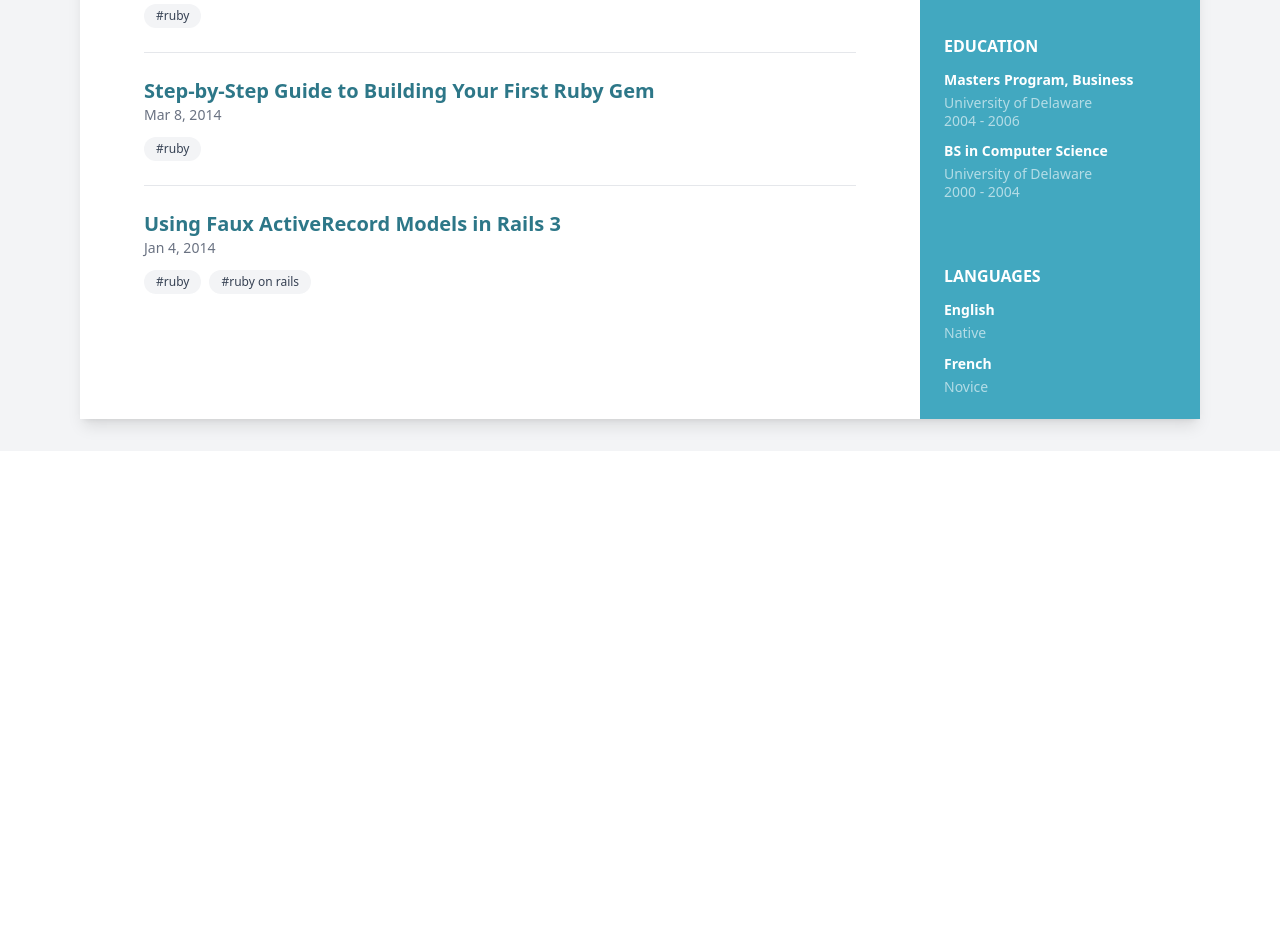
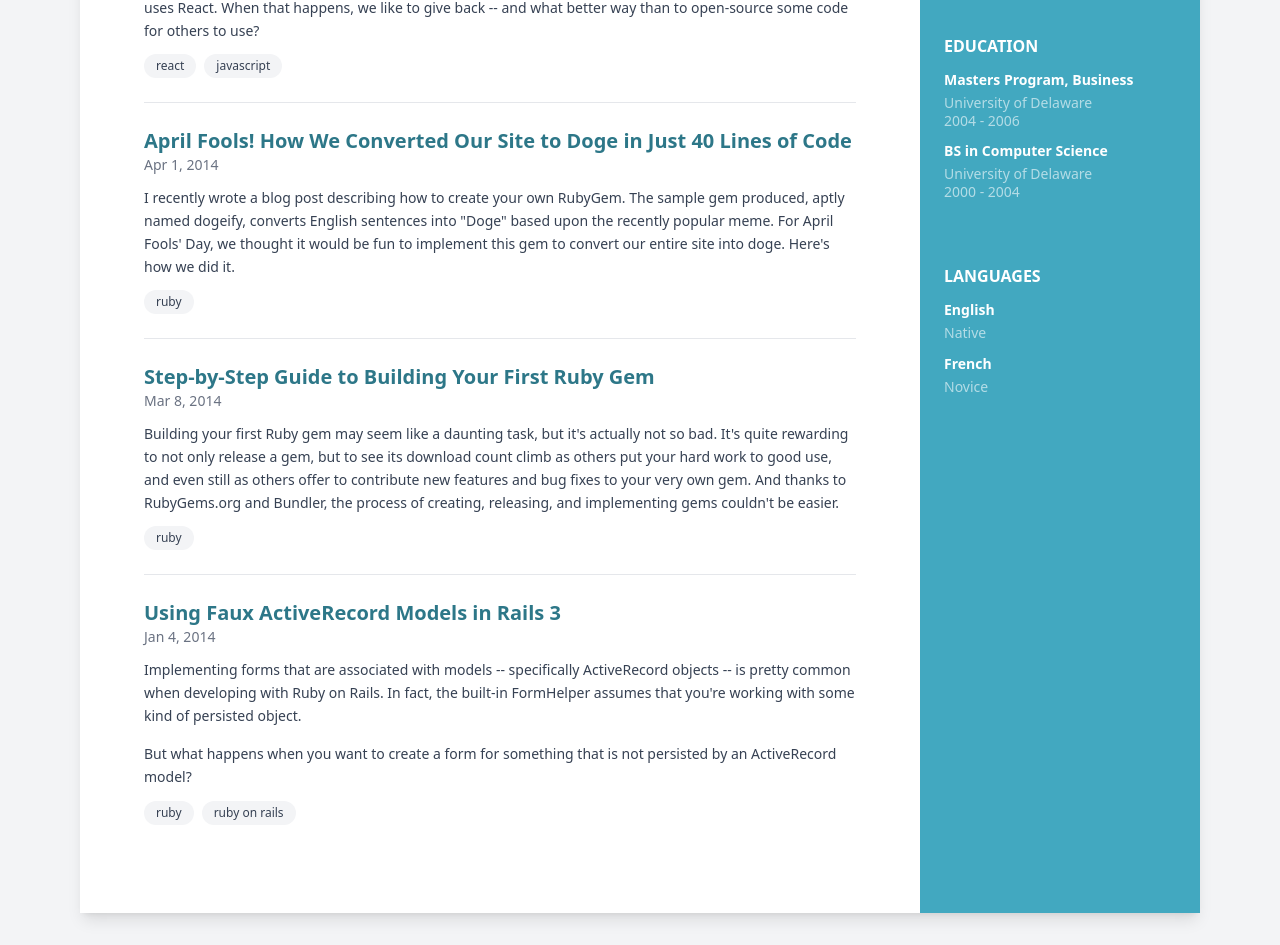
Before and after one commit to mhuggins/matthuggins.com, a React (Vite) app: page / in a window 1280 px wide. Shown: the part 470-1415 px from the top of the page. Before the commit the page ends 921 px from the top, so only its background shows below. Built offline with nearby package versions, Linux system fonts and the light colour scheme.

Commit message:
add legacy blog posts

```diff
--- a/package.json
+++ b/package.json
@@ -29,6 +29,7 @@
     "@tanstack/react-router": "^1.131.41",
     "@tanstack/react-router-devtools": "^1.131.42",
     "clsx": "^2.1.1",
+    "marked": "^16.3.0",
     "react": "^19.1.1",
     "react-dom": "^19.1.1",
     "shiki": "^3.12.2",
--- a/src/components/Tags.tsx
+++ b/src/components/Tags.tsx
@@ -9,7 +9,7 @@ export const Tags = ({ tags }: TagsProps) => (
         key={tag}
         className="rounded-full bg-gray-100 px-3 py-1 font-medium text-gray-700 text-xs"
       >
-        #{tag}
+        {tag}
       </span>
     ))}
   </div>
--- a/src/content/blog/april-fools-how-we-converted-our-site-to-doge-in-just-40-lines-of-code.md
+++ b/src/content/blog/april-fools-how-we-converted-our-site-to-doge-in-just-40-lines-of-code.md
@@ -2,7 +2,7 @@
 title: April Fools! How We Converted Our Site to Doge in Just 40 Lines of Code
 date: 2014-04-01
 tags: [ruby]
-# summary: TODO
+summary: I recently wrote a blog post describing how to create your own RubyGem. The sample gem produced, aptly named dogeify, converts English sentences into "Doge" based upon the recently popular meme. For April Fools' Day, we thought it would be fun to implement this gem to convert our entire site into doge. Here's how we did it.
 ---
 
 I recently wrote a blog post describing [how to create your own RubyGem](/blog/2014-03-06/step-by-step-guide-to-building-your-first-ruby-gem).  The sample gem produced, aptly named [dogeify](https://github.com/mhuggins/dogeify), converts English sentences into "Doge" based upon the recently popular meme.  For April Fools' Day, we thought it would be fun to implement this gem to convert our entire site into doge.  Here's how we did it.
--- a/src/content/blog/building-an-open-source-loader-for-react.md
+++ b/src/content/blog/building-an-open-source-loader-for-react.md
@@ -2,7 +2,7 @@
 title: Building an Open-Source Loader for React
 date: 2014-09-16
 tags: [react, javascript]
-# summary: TODO
+summary: Sometimes when building client projects, it quickly becomes clear when some code is going to be used and reused. Such is the case with a loader implementation for Gociety, a mobile app we recently worked on that uses React. When that happens, we like to give back -- and what better way than to open-source some code for others to use?
 ---
 
 While working on a mobile application for [Gociety](https://gociety.com/), we found that there were a handful of screens that needed to fetch data from an API endpoint before showing any details.  Since we knew enough about the state of the app (e.g.: the user is viewing a profile), we were able to show the general screen UI, but we needed a way to indicate to the user that the content is loading.
--- a/src/content/blog/parsing-domain-names-now-in-gem-form.md
+++ b/src/content/blog/parsing-domain-names-now-in-gem-form.md
@@ -2,7 +2,7 @@
 title: Parsing Domain Names - Now in Gem Form!
 date: 2015-01-02
 tags: [ruby]
-# summary: TODO
+summary: A feature for an internal Ruby project here at Quick Left necessitated parsing the domain from a URL. This seems like a problem for which there must already exist a solution, but it surprisingly turns out that there is no available solution for this seemingly simple task.
 ---
 
 _Featured in [Ruby Weekly](https://web.archive.org/web/20161014150512/http://rubyweekly.com/issues/227)_
--- a/src/content/blog/step-by-step-guide-to-building-your-first-ruby-gem.md
+++ b/src/content/blog/step-by-step-guide-to-building-your-first-ruby-gem.md
@@ -2,7 +2,7 @@
 title: Step-by-Step Guide to Building Your First Ruby Gem
 date: 2014-03-08
 tags: [ruby]
-# summary: TODO
+summary: Building your first Ruby gem may seem like a daunting task, but it's actually not so bad. It's quite rewarding to not only release a gem, but to see its download count climb as others put your hard work to good use, and even still as others offer to contribute new features and bug fixes to your very own gem. And thanks to RubyGems.org and Bundler, the process of creating, releasing, and implementing gems couldn't be easier.
 ---
 
 Building your first Ruby gem may seem like a daunting task, but it's actually not so bad.  It's quite rewarding to not only release a gem, but to see its download count climb as others put your hard work to good use, and even still as others offer to contribute new features and bug fixes to your very own gem.  And thanks to [RubyGems.org](https://rubygems.org/) and [Bundler](https://bundler.io/), the process of creating, releasing, and implementing gems couldn't be easier.
--- a/src/content/blog/using-faux-activerecord-models-in-rails-3.mdx
+++ b/src/content/blog/using-faux-activerecord-models-in-rails-3.md
@@ -2,7 +2,10 @@
 title: Using Faux ActiveRecord Models in Rails 3
 date: 2014-01-04
 tags: [ruby, ruby on rails]
-# summary: TODO
+summary: |
+  Implementing forms that are associated with models -- specifically ActiveRecord objects -- is pretty common when developing with Ruby on Rails. In fact, the built-in FormHelper assumes that you're working with some kind of persisted object.
+
+  But what happens when you want to create a form for something that is not persisted by an ActiveRecord model?
 ---
 
 Implementing forms that are associated with models -- specifically ActiveRecord objects -- is pretty common when developing with Ruby on Rails. In fact, the built-in [form_for](https://api.rubyonrails.org/classes/ActionView/Helpers/FormHelper.html#method-i-form_for) helper method and its associated field helper methods all assume that you're working with some kind of persisted object. This can be seen in the basic syntax and its method signature.
--- a/src/routes/index.tsx
+++ b/src/routes/index.tsx
@@ -2,6 +2,7 @@ import { createFileRoute } from "@tanstack/react-router";
 import React, { useState } from "react";
 import { Link } from "@/components/Link";
 import { Tags } from "@/components/Tags";
+import { createHtmlProps, markdownToHtml } from "@/utils/markdown";
 
 export const Route = createFileRoute("/")({
   component: Blog,
@@ -44,7 +45,10 @@ function Blog() {
           </h2>
           <div className="mb-3 text-gray-500 text-sm">{formatDate(p.frontmatter.date)}</div>
           {p.frontmatter.summary && (
-            <p className="mb-3 text-gray-700 leading-relaxed">{p.frontmatter.summary}</p>
+            <div
+              className="prose prose-gray prose-sm mb-3 max-w-none text-gray-700 leading-relaxed"
+              {...createHtmlProps(markdownToHtml(p.frontmatter.summary))}
+            />
           )}
           {p.frontmatter.tags && <Tags tags={p.frontmatter.tags} />}
         </article>
--- /dev/null
+++ b/src/utils/markdown.ts
@@ -0,0 +1,22 @@
+import { marked } from "marked";
+
+/**
+ * Converts markdown text to HTML string
+ * Preserves line breaks from YAML multi-line strings by converting them to markdown line breaks
+ */
+export function markdownToHtml(markdown: string): string {
+  // Convert single newlines to markdown line breaks (two spaces + newline)
+  // This preserves line breaks from YAML multi-line strings
+  const processedMarkdown = markdown.replace(/([^\n])\n([^\n])/g, "$1  \n$2");
+
+  return marked.parse(processedMarkdown, { async: false }) as string;
+}
+
+/**
+ * React component prop for rendering HTML content safely
+ */
+export function createHtmlProps(htmlContent: string): {
+  dangerouslySetInnerHTML: { __html: string };
+} {
+  return { dangerouslySetInnerHTML: { __html: htmlContent } };
+}
```
Also changed, not shown: 1 other file (tests, documents, lock files or other folders).
